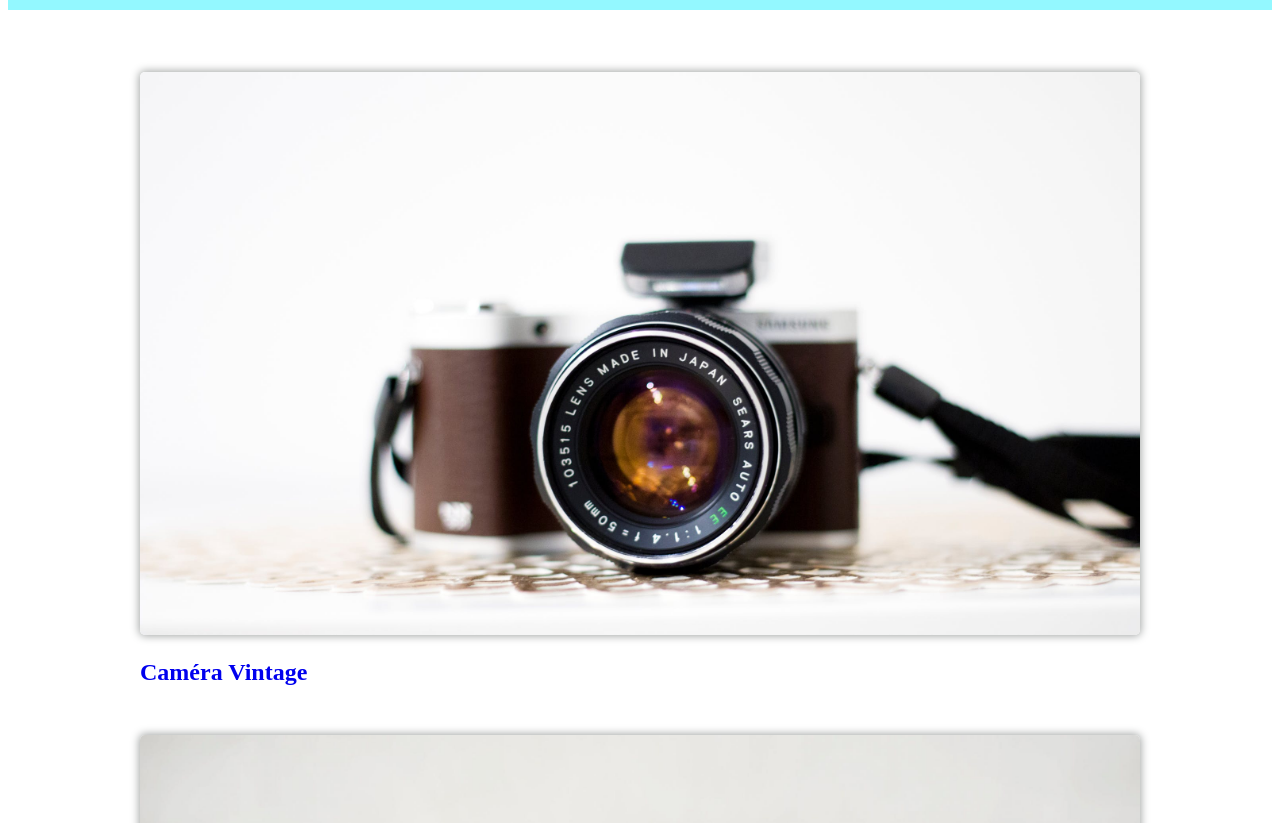
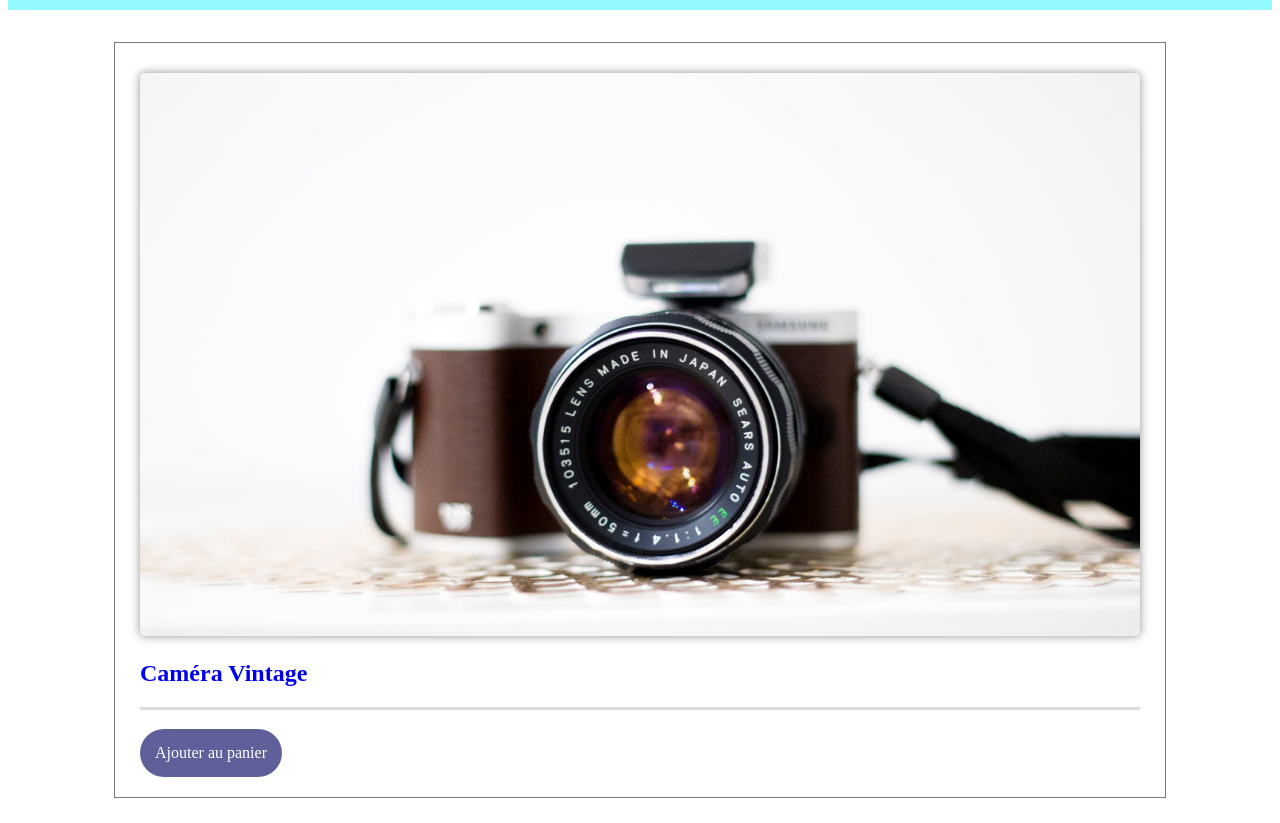
Before and after one commit to NicolasMiladinovic/Orinoco, a website: page index.html in a window 1280 px wide. Shown: the part 99-922 px from the top of the page. Drawn offline with Linux system fonts and the light colour scheme.

Commit message:
Mise en page

```diff
--- a/index.html
+++ b/index.html
@@ -19,28 +19,31 @@
 
         <section class="product">
             <div class="camera">
-                <a href="panier.html">
+                <a href="produit.html">
                     <img src="images/vcam_5.jpg">
                     <h2>Caméra Vintage</h2>
                 </a>
+                <a class="button" href="panier.html">Ajouter au panier</a>
             </div>
         </section>
 
         <section class="product">
             <div class="teddy">
-                <a href="panier.html">
+                <a href="produit.html">
                     <img src="images/teddy_2.jpg">
                     <h2>Ourson en peluche</h2>
                 </a>
+                <a class="button" href="panier.html">Ajouter au panier</a>
             </div>
         </section>
 
         <section class="product">
             <div class="meuble">
-                <a href="panier.html">
+                <a href="produit.html">
                     <img src="images/oak_4.jpg">
                     <h2>Meuble en chêne</h2>
                 </a>
+                <a class="button" href="panier.html">Ajouter au panier</a>
             </div>
         </section>
 
--- a/style.css
+++ b/style.css
@@ -14,6 +14,13 @@ header {
     display: flex;
     flex-direction: column;
     align-items: center;
+  }
+
+  .product {
+      border: 1px solid rgb(119, 119, 119);
+      padding-left: 2%;
+      padding-right: 2%;
+      margin-bottom: 2%;
   }
 
   @media screen and (min-width: 3100px) {
@@ -51,8 +58,22 @@ header {
   }
 h2 {
     margin-top: -10px;
+    padding-bottom: 20px;
+    border-bottom: 3px solid gainsboro;
 }
 
 a {
     text-decoration: none;
 }
+
+.button {
+    background-color: rgb(95, 95, 153);
+    border: none;
+    color: white;
+    padding: 15px;
+    text-align: center;
+    text-decoration: none;
+    display: inline-block;
+    margin-bottom: 2%;
+    border-radius: 2rem;
+}
```
